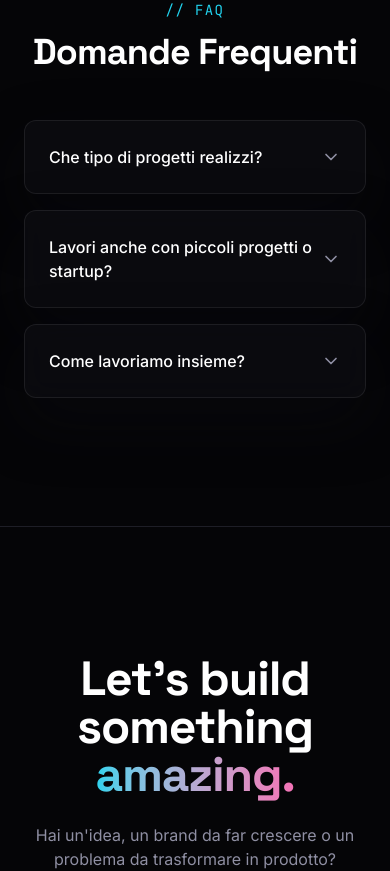
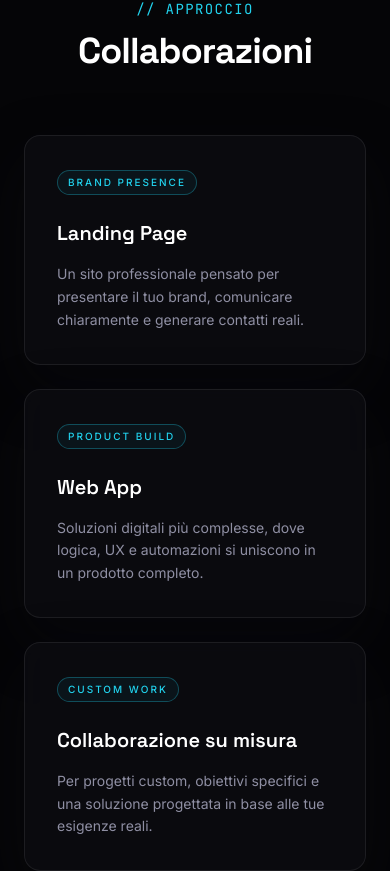
Before and after one commit to lucadomenico1/portfolio-react, a React (Vite) app: page / in a window 390 px wide. Shown: the part 5339-6210 px from the top of the page. Built offline with nearby package versions, Linux system fonts and the light colour scheme.

Commit message:
Restore consultative collaboration section

```diff
--- a/src/App.jsx
+++ b/src/App.jsx
@@ -217,6 +217,7 @@ export default function App() {
               <Skills />
               <Timeline />
               <Testimonials />
+              <Collaborazioni />
               <FAQ />
             </main>
             <Footer />
@@ -239,7 +240,7 @@ function FloatingNav() {
   const bg = useTransform(scrollY, [0, 100], ["rgba(5,5,7,0)", "rgba(13,13,19,0.7)"]);
   const border = useTransform(scrollY, [0, 100], ["rgba(30,30,38,0)", "rgba(30,30,38,1)"]);
 
-  const links = ["Servizi", "Skills"];
+  const links = ["Servizi", "Skills", "Collaborazioni"];
 
   return (
     <motion.header
@@ -678,6 +679,51 @@ function Testimonials() {
   );
 }
 
+function Collaborazioni() {
+  const options = [
+    {
+      title: "Landing Page",
+      desc: "Un sito professionale pensato per presentare il tuo brand, comunicare chiaramente e generare contatti reali.",
+      badge: "Brand presence",
+    },
+    {
+      title: "Web App",
+      desc: "Soluzioni digitali più complesse, dove logica, UX e automazioni si uniscono in un prodotto completo.",
+      badge: "Product build",
+    },
+    {
+      title: "Collaborazione su misura",
+      desc: "Per progetti custom, obiettivi specifici e una soluzione progettata in base alle tue esigenze reali.",
+      badge: "Custom work",
+    },
+  ];
+
+  return (
+    <section id="collaborazioni" className="py-32 px-6 max-w-6xl mx-auto">
+      <SectionHeader title="Collaborazioni" subtitle="Approccio" center />
+      <div className="mt-16 grid md:grid-cols-3 gap-6">
+        {options.map((item, i) => (
+          <motion.div
+            key={item.title}
+            initial={{ opacity: 0, y: 30 }}
+            whileInView={{ opacity: 1, y: 0 }}
+            viewport={{ once: true }}
+            transition={{ delay: i * 0.1 }}
+            className="group relative h-full overflow-hidden rounded-2xl border border-[#1e1e26] bg-[#0d0d13] p-8 transition-all duration-300 hover:border-[#22d3ee]/50 hover:shadow-[0_18px_50px_rgba(34,211,238,0.12)] glass-panel"
+          >
+            <div className="absolute inset-0 bg-gradient-to-br from-[#22d3ee]/8 via-transparent to-[#8b5cf6]/8 opacity-0 transition-opacity duration-300 group-hover:opacity-100" />
+            <div className="relative z-10">
+              <span className="inline-flex rounded-full border border-[#22d3ee]/30 bg-[#22d3ee]/5 px-2.5 py-1 text-[10px] font-medium uppercase tracking-[0.2em] text-[#22d3ee]">{item.badge}</span>
+              <h3 className="mt-6 text-xl font-display font-semibold text-white">{item.title}</h3>
+              <p className="mt-4 text-sm leading-relaxed text-[#8f8fa3]">{item.desc}</p>
+            </div>
+          </motion.div>
+        ))}
+      </div>
+    </section>
+  );
+}
+
 function FAQ() {
   const qas = [
     { q: "Che tipo di progetti realizzi?", a: "Mi occupo soprattutto di siti web, landing page, interfacce moderne e applicazioni web con attenzione all'esperienza utente e alle performance." },
```
